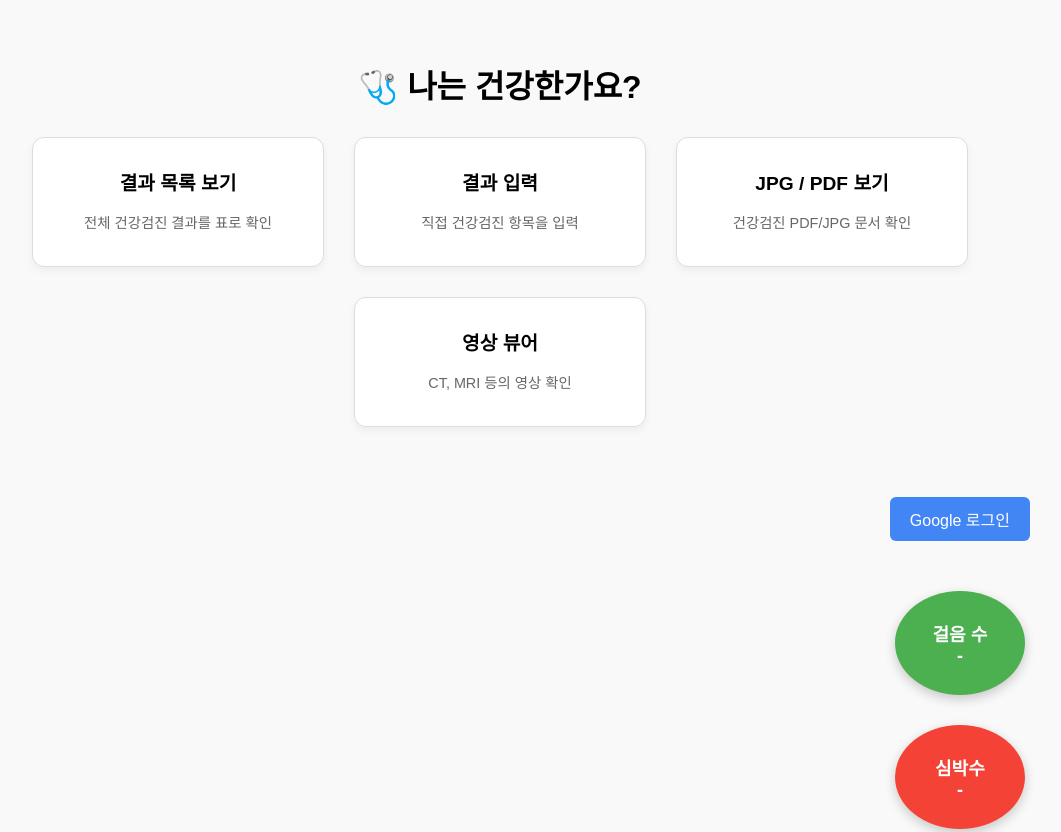
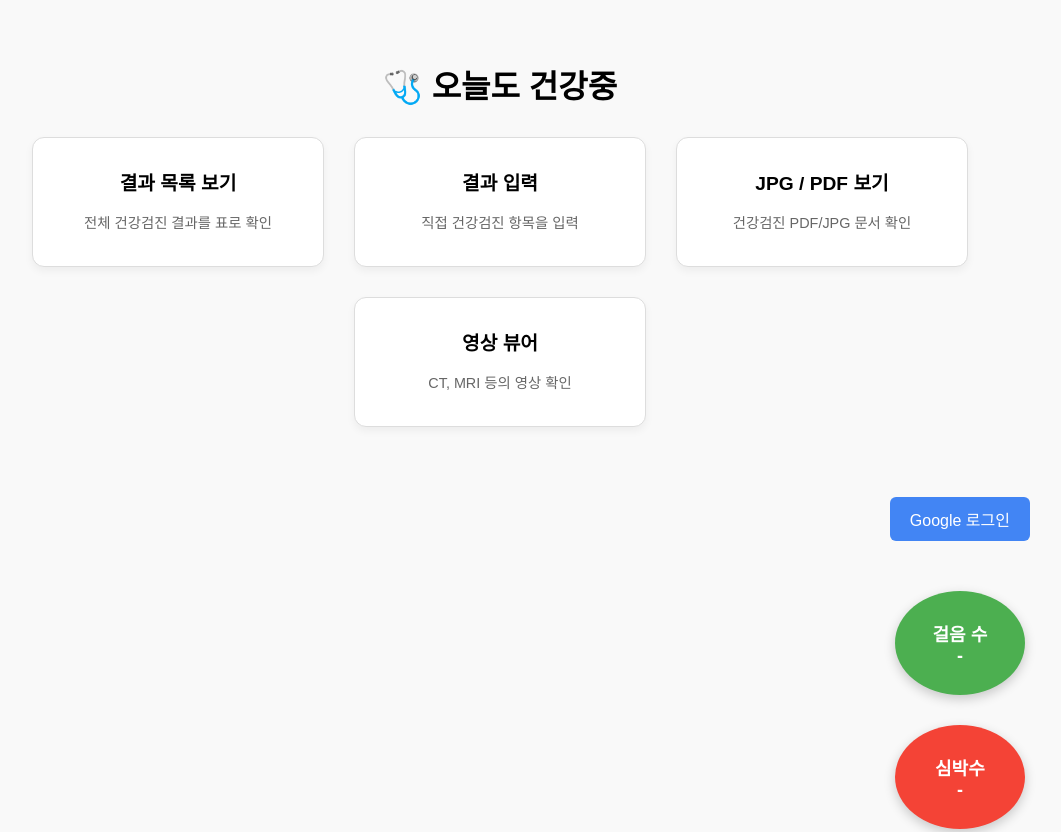
Before and after one commit to jjoaa/checkHealth, a plain HTML site: page index.html in a window 1280 px wide. Shown: the top 832 px of the page, without its empty margins (140-1201 px from the left). Drawn offline with Linux system fonts and the light colour scheme; a script that the page names is missing.

Commit message:
Update index.html

```diff
--- a/index.html
+++ b/index.html
@@ -8,7 +8,7 @@
 </head>
 <body>
 
-    <h1>🩺 나는 건강한가요?</h1>
+    <h1>🩺 오늘도 건강중 </h1>
 
     <div class="grid">
       <div class="card" onclick="location.href='list/list.html'">
```
